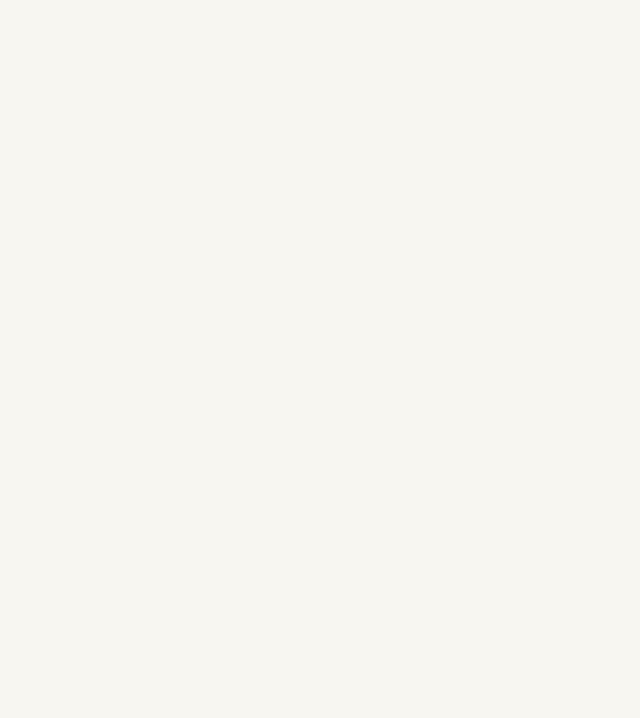
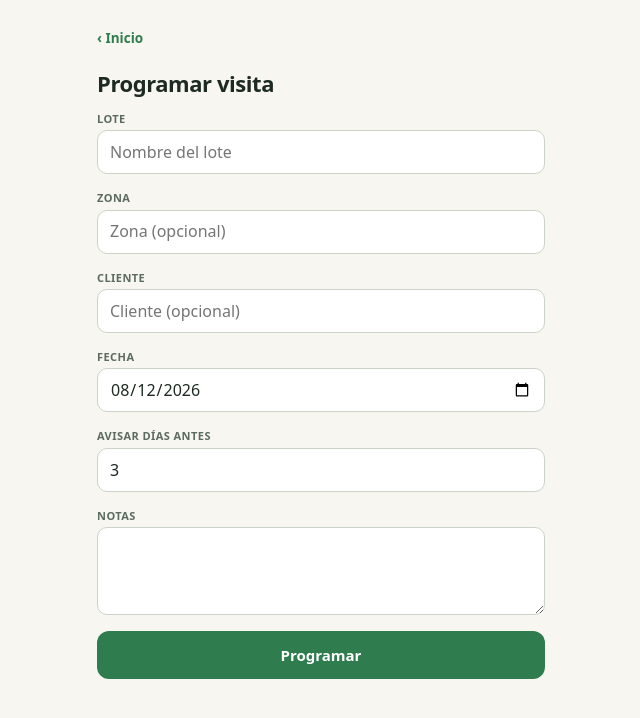
Before and after one commit to Apolofx/poudes-campo, a React (Vite) app: page /programar in a window 1280 px wide. Before the commit this address had no page. Shown: the top 718 px of the page, without its empty margins (319-959 px from the left). Built offline with nearby package versions, Linux system fonts and the light colour scheme.

Commit message:
feat(ui): programar visita con lote a elegir o crear (camino único)

```diff
--- a/src/ui/App.tsx
+++ b/src/ui/App.tsx
@@ -41,6 +41,7 @@ export function App() {
       <Route path="/field/:fieldId/visitas" element={<FieldHistoryScreen />} />
       <Route path="/field/:fieldId/visitas/:visitId" element={<VisitDetailScreen />} />
       <Route path="/field/:fieldId/programar" element={<ScheduledVisitFormScreen />} />
+      <Route path="/programar" element={<ScheduledVisitFormScreen />} />
       <Route path="/field/:fieldId/programar/:scheduledVisitId" element={<ScheduledVisitFormScreen />} />
       <Route path="/field/:fieldId/programadas/:scheduledVisitId" element={<ScheduledVisitDetailScreen />} />
       <Route path="/catalogo/zonas/nueva" element={<ZoneFormScreen />} />
--- /dev/null
+++ b/src/ui/hooks/use-schedule-visit-ensuring-field.ts
@@ -0,0 +1,30 @@
+import { useCallback, useState } from 'react';
+import type {
+  ScheduleVisitEnsuringFieldInput,
+  ScheduleVisitEnsuringFieldResult,
+} from '@/application/use-cases/schedule-visit-ensuring-field';
+import { useCampo } from '@/ui/CampoProvider';
+
+export function useScheduleVisitEnsuringField() {
+  const { scheduleVisitEnsuringField } = useCampo();
+  const [submitting, setSubmitting] = useState(false);
+  const [error, setError] = useState<Error | undefined>();
+
+  const submit = useCallback(
+    async (input: ScheduleVisitEnsuringFieldInput): Promise<ScheduleVisitEnsuringFieldResult | undefined> => {
+      setSubmitting(true);
+      setError(undefined);
+      try {
+        return await scheduleVisitEnsuringField.execute(input);
+      } catch (e) {
+        setError(e as Error);
+        return undefined;
+      } finally {
+        setSubmitting(false);
+      }
+    },
+    [scheduleVisitEnsuringField],
+  );
+
+  return { submit, submitting, error };
+}
--- a/src/ui/screens/ScheduledVisitFormScreen.tsx
+++ b/src/ui/screens/ScheduledVisitFormScreen.tsx
@@ -1,8 +1,11 @@
 import { useEffect, useState } from 'react';
 import { Link, useLocation, useNavigate, useParams } from 'react-router-dom';
 import { useCampo } from '@/ui/CampoProvider';
-import { useScheduleVisit } from '@/ui/hooks/use-schedule-visit';
+import { useScheduleVisitEnsuringField } from '@/ui/hooks/use-schedule-visit-ensuring-field';
 import { useEditScheduledVisit } from '@/ui/hooks/use-edit-scheduled-visit';
+import { useSearchFields } from '@/ui/hooks/use-search-fields';
+import { useFieldHistory } from '@/ui/hooks/use-field-history';
+import { PickOrCreate, type PickOrCreateValue } from '@/ui/components/PickOrCreate';
 import { domainErrorMessage } from '@/ui/error-messages';
 
 interface BackNav {
@@ -28,19 +31,36 @@ export function ScheduledVisitFormScreen() {
   const { fieldId = '', scheduledVisitId } = useParams();
   const navigate = useNavigate();
   const location = useLocation();
-  const { getScheduledVisit } = useCampo();
-  const create = useScheduleVisit();
+  const { getScheduledVisit, listZones, listClients } = useCampo();
+  const create = useScheduleVisitEnsuringField();
   const edit = useEditScheduledVisit();
+  const { results: lots, search } = useSearchFields();
+  const fieldHistory = useFieldHistory(fieldId);
 
   const isEditing = Boolean(scheduledVisitId);
-  const back =
-    (location.state as { back?: BackNav } | null)?.back ??
-    ({ label: 'Historial', to: `/field/${fieldId}/visitas` } satisfies BackNav);
+  const pickingLot = !isEditing && !fieldId;
+  const defaultBack: BackNav = pickingLot
+    ? { label: 'Inicio', to: '/' }
+    : { label: 'Historial', to: `/field/${fieldId}/visitas` };
+  const back = (location.state as { back?: BackNav } | null)?.back ?? defaultBack;
 
+  const [lotValue, setLotValue] = useState<PickOrCreateValue>({ type: 'none' });
+  const [zoneValue, setZoneValue] = useState<PickOrCreateValue>({ type: 'none' });
+  const [clientValue, setClientValue] = useState<PickOrCreateValue>({ type: 'none' });
+  const [zones, setZones] = useState<{ id: string; name: string }[]>([]);
+  const [clients, setClients] = useState<{ id: string; name: string }[]>([]);
   const [scheduledDate, setScheduledDate] = useState(futureIso(14));
   const [leadDays, setLeadDays] = useState(3);
   const [notes, setNotes] = useState('');
+  const [localError, setLocalError] = useState<string | undefined>();
   const [loadError, setLoadError] = useState<Error | undefined>();
+
+  useEffect(() => {
+    if (!pickingLot) return;
+    search('');
+    listZones.execute().then((zs) => setZones(zs.filter((z) => !z.archived).map((z) => ({ id: z.id, name: z.name }))));
+    listClients.execute().then((cs) => setClients(cs.filter((c) => !c.archived).map((c) => ({ id: c.id, name: c.name }))));
+  }, [pickingLot, search, listZones, listClients]);
 
   useEffect(() => {
     if (!scheduledVisitId) return;
@@ -56,22 +76,45 @@ export function ScheduledVisitFormScreen() {
   }, [scheduledVisitId, getScheduledVisit]);
 
   useEffect(() => {
-    if (create.result || edit.done) navigate(`/field/${fieldId}/visitas`);
-  }, [create.result, edit.done, navigate, fieldId]);
+    if (edit.done) navigate(back.to);
+  }, [edit.done, navigate, back]);
 
-  const error = loadError ?? create.error ?? edit.error;
-
-  const onSubmit = (e: React.FormEvent) => {
+  const onSubmit = async (e: React.FormEvent) => {
     e.preventDefault();
+    setLocalError(undefined);
     const safeLead = Number.isFinite(leadDays) && leadDays >= 0 ? leadDays : 0;
     const base = { reminderLeadDays: safeLead, notes: notes.trim() === '' ? undefined : notes };
+
     if (isEditing && scheduledVisitId) {
       edit.submit({ scheduledVisitId, scheduledDate: utcDate(scheduledDate), ...base });
-    } else {
-      create.submit({ fieldId, scheduledDate: utcDate(scheduledDate), ...base });
+      return;
     }
+
+    if (pickingLot) {
+      if (lotValue.type === 'none') {
+        setLocalError('Ingresá el nombre del lote.');
+        return;
+      }
+      const field = lotValue.type === 'existing'
+        ? { id: lotValue.id }
+        : {
+            name: lotValue.name,
+            zone: zoneValue.type === 'none' ? undefined
+              : zoneValue.type === 'existing' ? { id: zoneValue.id } : { name: zoneValue.name },
+            client: clientValue.type === 'none' ? undefined
+              : clientValue.type === 'existing' ? { id: clientValue.id } : { name: clientValue.name },
+          };
+      const result = await create.submit({ scheduledDate: utcDate(scheduledDate), ...base, field });
+      if (result) navigate('/');
+      return;
+    }
+
+    const result = await create.submit({ scheduledDate: utcDate(scheduledDate), ...base, field: { id: fieldId } });
+    if (result) navigate(`/field/${fieldId}/visitas`);
   };
 
+  const fieldName = !isEditing && fieldId ? fieldHistory.view?.field.name : undefined;
+  const error = loadError ?? edit.error ?? create.error ?? localError;
   const submitting = isEditing ? edit.submitting : create.submitting;
   const gapMax = Math.max(
     1,
@@ -82,7 +125,45 @@ export function ScheduledVisitFormScreen() {
     <main className="screen record">
       <Link className="back-link" to={back.to}>‹ {back.label}</Link>
       <h1 className="screen-title">{isEditing ? 'Editar visita programada' : 'Programar visita'}</h1>
+      {fieldName && <p className="field-sub">Lote: {fieldName}</p>}
       <form className="form" onSubmit={onSubmit}>
+        {pickingLot && (
+          <label className="field">
+            <span className="field-label">Lote</span>
+            <PickOrCreate
+              label="Lote"
+              items={lots.map((r) => ({ id: r.field.id, name: r.field.name }))}
+              placeholder="Nombre del lote"
+              onChange={setLotValue}
+            />
+          </label>
+        )}
+        {pickingLot && lotValue.type !== 'existing' && (
+          <>
+            <label className="field">
+              <span className="field-label">Zona</span>
+              <PickOrCreate
+                label="Zona"
+                items={zones}
+                placeholder="Zona (opcional)"
+                allowNone
+                noneLabel="Sin zona"
+                onChange={setZoneValue}
+              />
+            </label>
+            <label className="field">
+              <span className="field-label">Cliente</span>
+              <PickOrCreate
+                label="Cliente"
+                items={clients}
+                placeholder="Cliente (opcional)"
+                allowNone
+                noneLabel="Sin cliente"
+                onChange={setClientValue}
+              />
+            </label>
+          </>
+        )}
         <label className="field">
           <span className="field-label">Fecha</span>
           <input
```
Also changed, not shown: 1 other file (tests, documents, lock files or other folders).
